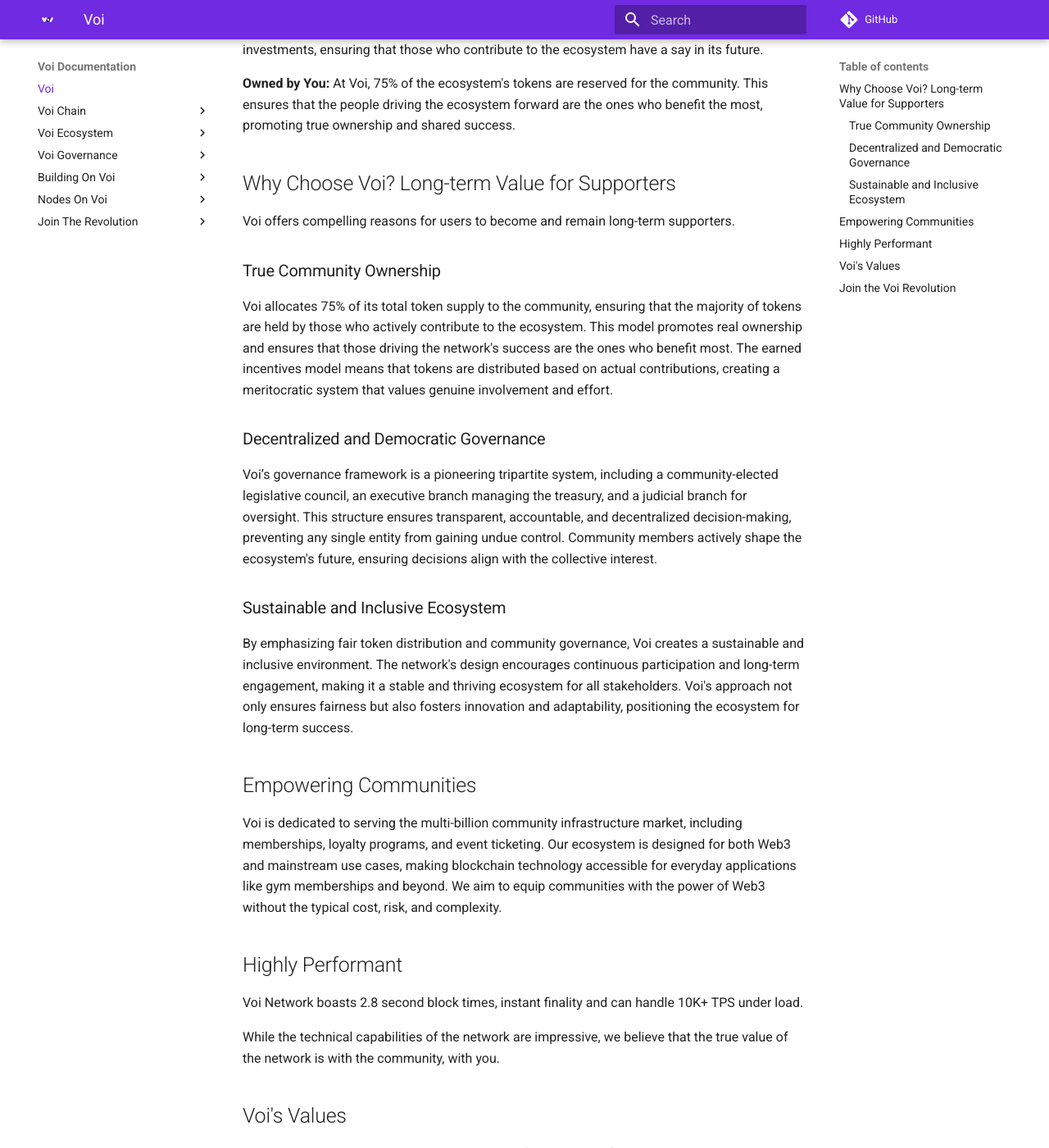
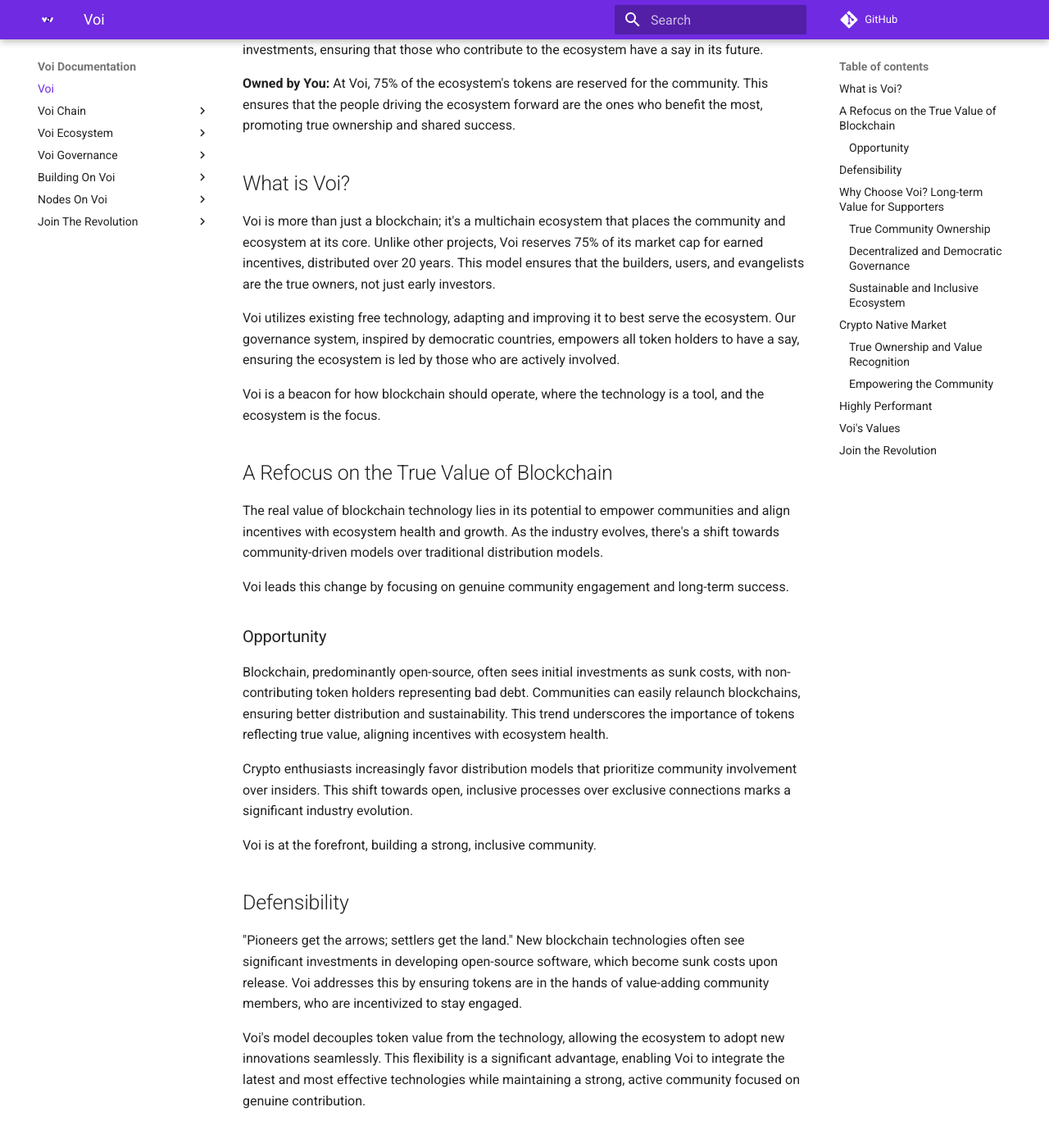
Before and after one commit to VoiNetwork/learn-more, an MkDocs documentation site: the page built from docs/index.md, in a window 1280 px wide and 1400 px high, scrolled down 436 px. Shown: the whole window at 82% size. Built offline with MkDocs 1.6.1 and Material for MkDocs 9.7.7, drawn with Linux system fonts in a browser that asks for light colours; plug-ins that fetch from the network failed and are left out; comment, search, counter and statistics services are not loaded; some of the changed text lies outside the part shown.

Commit message:
updated to incorporate exec summary

```diff
--- a/docs/index.md
+++ b/docs/index.md
@@ -9,35 +9,64 @@
 
 **Owned by You:** At Voi, 75% of the ecosystem's tokens are reserved for the community. This ensures that the people driving the ecosystem forward are the ones who benefit the most, promoting true ownership and shared success.
 
+## What is Voi?
+Voi is more than just a blockchain; it's a multichain ecosystem that places the community and ecosystem at its core. Unlike other projects, Voi reserves 75% of its market cap for earned incentives, distributed over 20 years. This model ensures that the builders, users, and evangelists are the true owners, not just early investors.
+
+Voi utilizes existing free technology, adapting and improving it to best serve the ecosystem. Our governance system, inspired by democratic countries, empowers all token holders to have a say, ensuring the ecosystem is led by those who are actively involved.
+
+Voi is a beacon for how blockchain should operate, where the technology is a tool, and the ecosystem is the focus.
+
+## A Refocus on the True Value of Blockchain
+The real value of blockchain technology lies in its potential to empower communities and align incentives with ecosystem health and growth. As the industry evolves, there's a shift towards community-driven models over traditional distribution models.
+
+Voi leads this change by focusing on genuine community engagement and long-term success.
+
+### Opportunity
+Blockchain, predominantly open-source, often sees initial investments as sunk costs, with non-contributing token holders representing bad debt. Communities can easily relaunch blockchains, ensuring better distribution and sustainability. This trend underscores the importance of tokens reflecting true value, aligning incentives with ecosystem health.
+
+Crypto enthusiasts increasingly favor distribution models that prioritize community involvement over insiders. This shift towards open, inclusive processes over exclusive connections marks a significant industry evolution.
+
+Voi is at the forefront, building a strong, inclusive community.
+
+## Defensibility
+"Pioneers get the arrows; settlers get the land." New blockchain technologies often see significant investments in developing open-source software, which become sunk costs upon release. Voi addresses this by ensuring tokens are in the hands of value-adding community members, who are incentivized to stay engaged.
+
+Voi's model decouples token value from the technology, allowing the ecosystem to adopt new innovations seamlessly. This flexibility is a significant advantage, enabling Voi to integrate the latest and most effective technologies while maintaining a strong, active community focused on genuine contribution.
+
 ## Why Choose Voi? Long-term Value for Supporters
-Voi offers compelling reasons for users to become and remain long-term supporters.
 
 ### True Community Ownership
-Voi allocates 75% of its total token supply to the community, ensuring that the majority of tokens are held by those who actively contribute to the ecosystem. This model promotes real ownership and ensures that those driving the network's success are the ones who benefit most. The earned incentives model means that tokens are distributed based on actual contributions, creating a meritocratic system that values genuine involvement and effort.
+Voi allocates 75% of its total token supply to the community, ensuring that the majority of tokens are held by active contributors. This model fosters real ownership and meritocracy, distributing tokens based on actual contributions, and ensuring those driving the network's success are the primary beneficiaries.
 
 ### Decentralized and Democratic Governance
-Voi’s governance framework is a pioneering tripartite system, including a community-elected legislative council, an executive branch managing the treasury, and a judicial branch for oversight. This structure ensures transparent, accountable, and decentralized decision-making, preventing any single entity from gaining undue control. Community members actively shape the ecosystem's future, ensuring decisions align with the collective interest.
+Voi’s governance framework features a tripartite system: a community-elected legislative council, an executive branch managing the treasury, and a judicial branch for oversight. This structure ensures transparent, accountable, and decentralized decision-making, preventing undue control by any single entity. Community members play a crucial role in shaping the ecosystem's future.
 
 ### Sustainable and Inclusive Ecosystem
-By emphasizing fair token distribution and community governance, Voi creates a sustainable and inclusive environment. The network's design encourages continuous participation and long-term engagement, making it a stable and thriving ecosystem for all stakeholders. Voi's approach not only ensures fairness but also fosters innovation and adaptability, positioning the ecosystem for long-term success.
+By emphasizing fair token distribution and community governance, Voi fosters a sustainable and inclusive environment. The network's design encourages continuous participation and long-term engagement, making it a stable and thriving ecosystem for all stakeholders. This approach not only ensures fairness but also fosters innovation and adaptability.
 
-## Empowering Communities
-Voi is dedicated to serving the multi-billion community infrastructure market, including memberships, loyalty programs, and event ticketing. Our ecosystem is designed for both Web3 and mainstream use cases, making blockchain technology accessible for everyday applications like gym memberships and beyond. We aim to equip communities with the power of Web3 without the typical cost, risk, and complexity.
+## Crypto Native Market
+Voi addresses critical issues faced by the crypto-native community, such as disenfranchisement, lack of ownership, and insufficient recognition of contributions. By ensuring true ownership, value recognition, and community governance, Voi offers an ecosystem where contributors are rewarded and represented fairly. The governance framework places decision-making power in the hands of the community, promoting a truly decentralized and inclusive environment.
+
+### True Ownership and Value Recognition
+Voi ensures that contributors, including developers, validators, and community members, are appropriately rewarded. The ecosystem's tokenomics prioritize earned incentives, allowing participants to benefit from their contributions, unlike platforms where insiders disproportionately gain.
+
+This model aligns value distribution with community efforts.
+
+### Empowering the Community
+Voi's governance framework involves community members in key decision-making processes, ensuring the ecosystem evolves according to collective interests. This structure includes checks and balances to prevent any single entity from dominating, promoting a decentralized and inclusive environment.
 
 ## Highly Performant
-Voi Network boasts 2.8 second block times, instant finality and can handle 10K+ TPS under load.
+Voi Network boasts 2.8-second block times, instant finality, and the ability to handle 10K+ TPS under load.
 
-While the technical capabilities of the network are impressive, we believe that the true value of the network is with the community, with you.
+While these technical capabilities are impressive, we believe the true value of the network lies with the community. With you.
 
 ## Voi's Values
-In order to be truly decentralized the community follows a set of values to guide them, they are:
+To ensure true decentralization, the Voi community adheres to these guiding values:
 
-> - **Goodwill**: Assume positive intent of others by giving others the benefit of the doubt. Act with kindness, compassion, and understanding to others in the ecosystem.
-> - **Integrity**: Ensure credibility of the overall Voi community by being honest and transparent with all communications, interactions and dealing with others within the ecosystem.
-> - **Collaboration**: Favor collaboration and openness over an individual pursuit to get ahead. Building together will not only help Voi achieve its overall vision faster but lead to a more innovative ecosystem.
-> - **Intentionality**: Ensure thoughtful, purpose-driven action, development, and communication inline with Voi’s broader mission and vision.
+> - **Goodwill:** Assume positive intent, acting with kindness, compassion, and understanding.
+> - **Integrity:** Maintain honesty and transparency in all communications and interactions within the ecosystem.
+> - **Collaboration:** Prioritize collective efforts over individual pursuits, fostering innovation and accelerating Voi's vision.
+> - **Intentionality:** Ensure thoughtful, purpose-driven actions and communications align with Voi’s broader mission.
 
-## Join the Voi Revolution
-Dive into our [white paper](https://docs.google.com/document/d/1UdVmLYs-BVxCBE-zC7LUIpmsbKZHGrCYu58gdIrZ-Ls/edit?usp=sharing) to explore our vision and strategic plans in detail and follow our [twitter](https://x.com/Voi_Net) or join our [discord](https://discord.gg/voi-network) to stay up to date.
-
-Read on to learn more about Voi's ecosystem, governance, tokenomics, and more.
+## Join the Revolution
+Dive into our [white paper](https://docs.google.com/document/d/1UdVmLYs-BVxCBE-zC7LUIpmsbKZHGrCYu58gdIrZ-Ls/edit?usp=sharing) to explore our vision and strategic plans in detail, and follow our [Twitter](https://x.com/Voi_Net) or join our [Discord](https://discord.gg/voi-network) to stay up to date.
```
